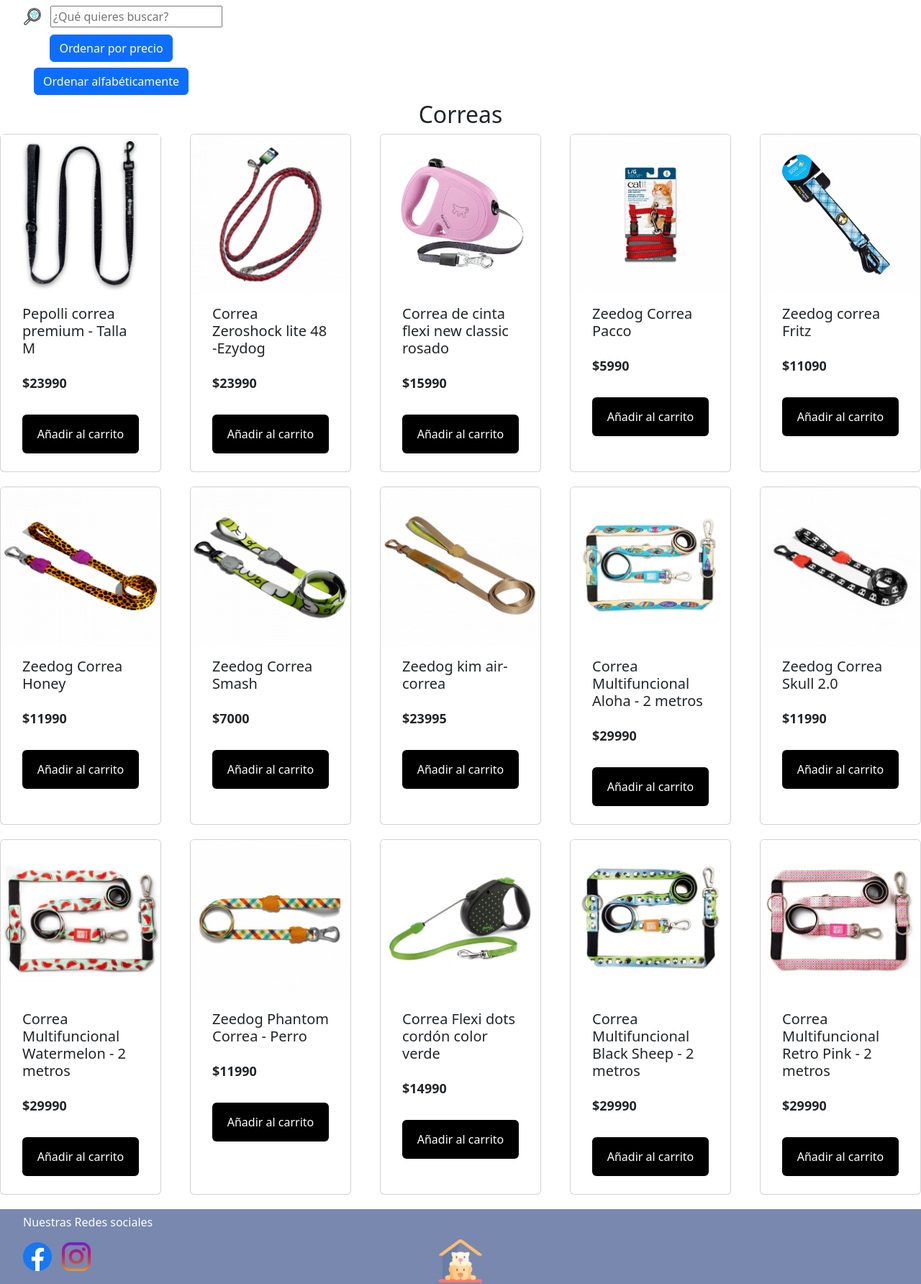
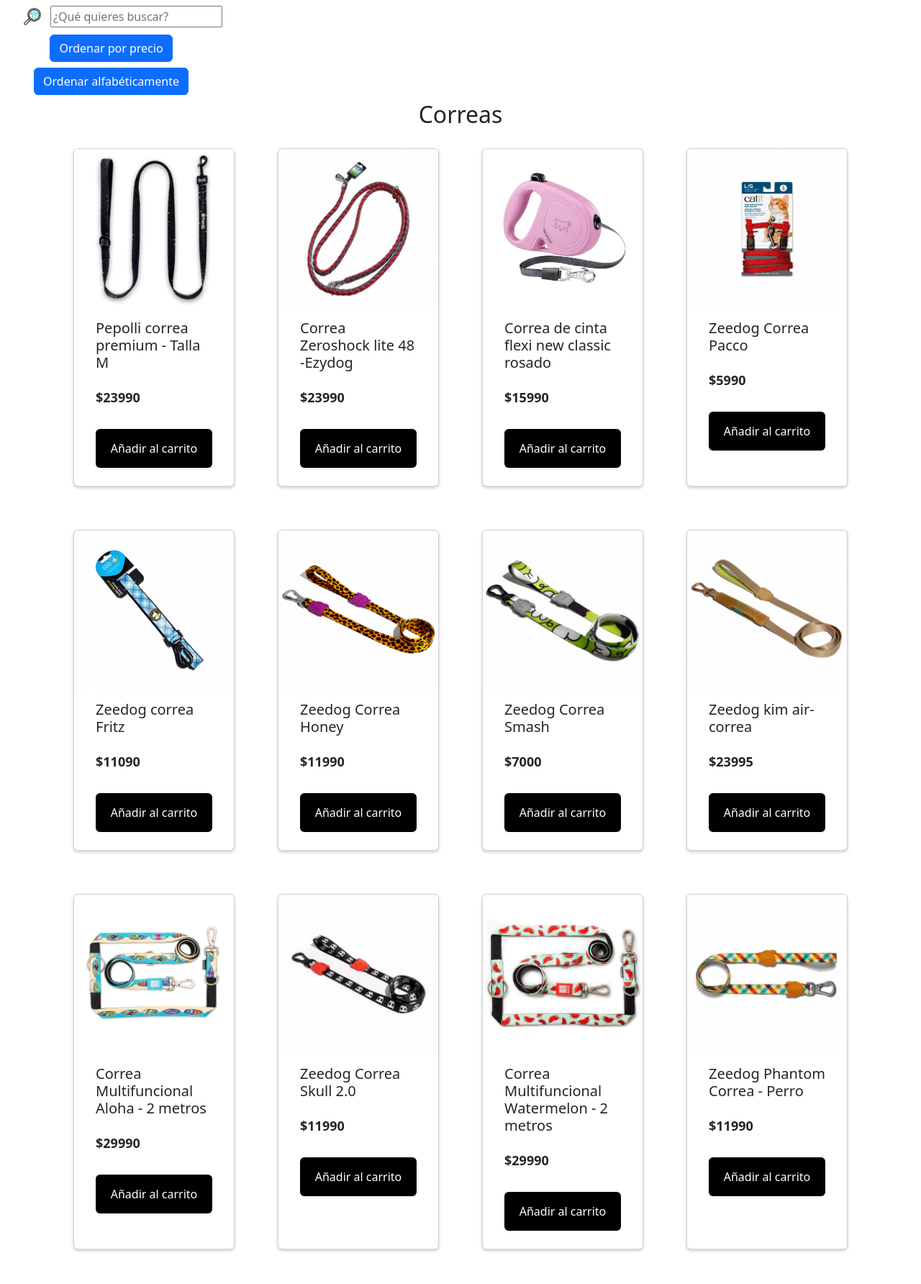
Before and after one commit to Karol3Navarro/Prueba_3_PGY3121_001D_Dayana_Alvarez_Karol_Navarro, a Django app: template productos/templates/productos/correa.html in a window 1280 px wide. Shown: the part 194-1978 px from the top of the page at 72% size. Run offline with Django 3.2, Linux system fonts and the light colour scheme; the template is opened without the code that fills it, so the values that code supplies are empty.

Commit message:
Card Responsive

```diff
--- a/productos/templates/productos/bandana.html
+++ b/productos/templates/productos/bandana.html
@@ -166,7 +166,7 @@
             </div>
         </div>
         <h2 style="text-align: center;">Bandanas</h2>
-        <div class="container-items" id="product-container">
+        <div class="container-items card-container" id="product-container">
             <!--Card 1-->
             <div class="card Ccard" style="width: 14rem;">
                 <img src="{% static 'img/Productos/bandana_black_sheep.jpg'%}" alt="producto">
--- a/productos/templates/productos/correa.html
+++ b/productos/templates/productos/correa.html
@@ -166,7 +166,7 @@
             </div>
         </div>
         <h2 style="text-align: center;">Correas</h2>
-        <div class="container-items" id="product-container">
+        <div class="container-items card-container" id="product-container">
             <!--Card 1-->
             <div class="card Ccard" style="width: 14rem;">
                 <img src="{% static 'img/Productos/Correa 1.jpg'%}" alt="producto">
--- a/productos/templates/productos/identificacion.html
+++ b/productos/templates/productos/identificacion.html
@@ -166,7 +166,7 @@
         </div>
         <h2 style="text-align: center;">Identificaciones</h2>
 
-        <div class="container-items" id="product-container">
+        <div class="container-items card-container" id="product-container">
              <!--Card 1-->
              <div class="card Ccard" style="width: 14rem;">
                 <img class="card-img-top" src="{% static 'img/Productos/Placa Identificacion Huella Azul.webp'%}" alt="Card image cap">
--- a/productos/templates/static/css/style.css
+++ b/productos/templates/static/css/style.css
@@ -240,3 +240,23 @@
 button.btn {
     margin-bottom: 10px; /* Espacio entre los botones */
 }
+
+/*NUEVO. CARD RESPONSIVE*/
+.card-container{
+    display: flex;
+    justify-content: center;
+    flex-wrap: wrap;
+
+}
+.card{
+    width: 325px;
+    background-color: #f0f0f0;
+    border-radius: 8px;
+    overflow: hidden;
+    box-shadow: 0px 2px 4px rgba(0, 0, 0, 0.2);
+    margin: 20px;
+}
+.card img{
+    width: 100%;
+    height: auto;
+}
```
Lines whose indentation alone changed are shown as unchanged.
